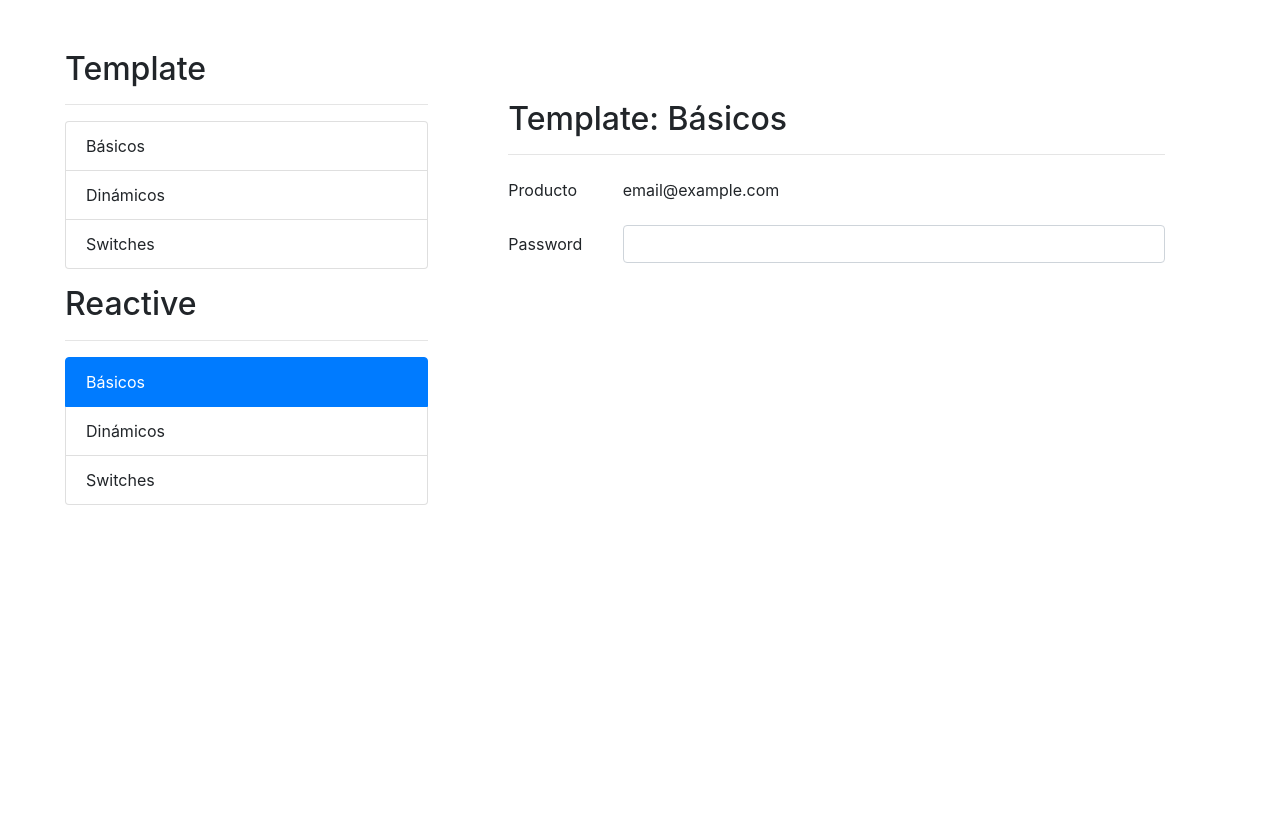
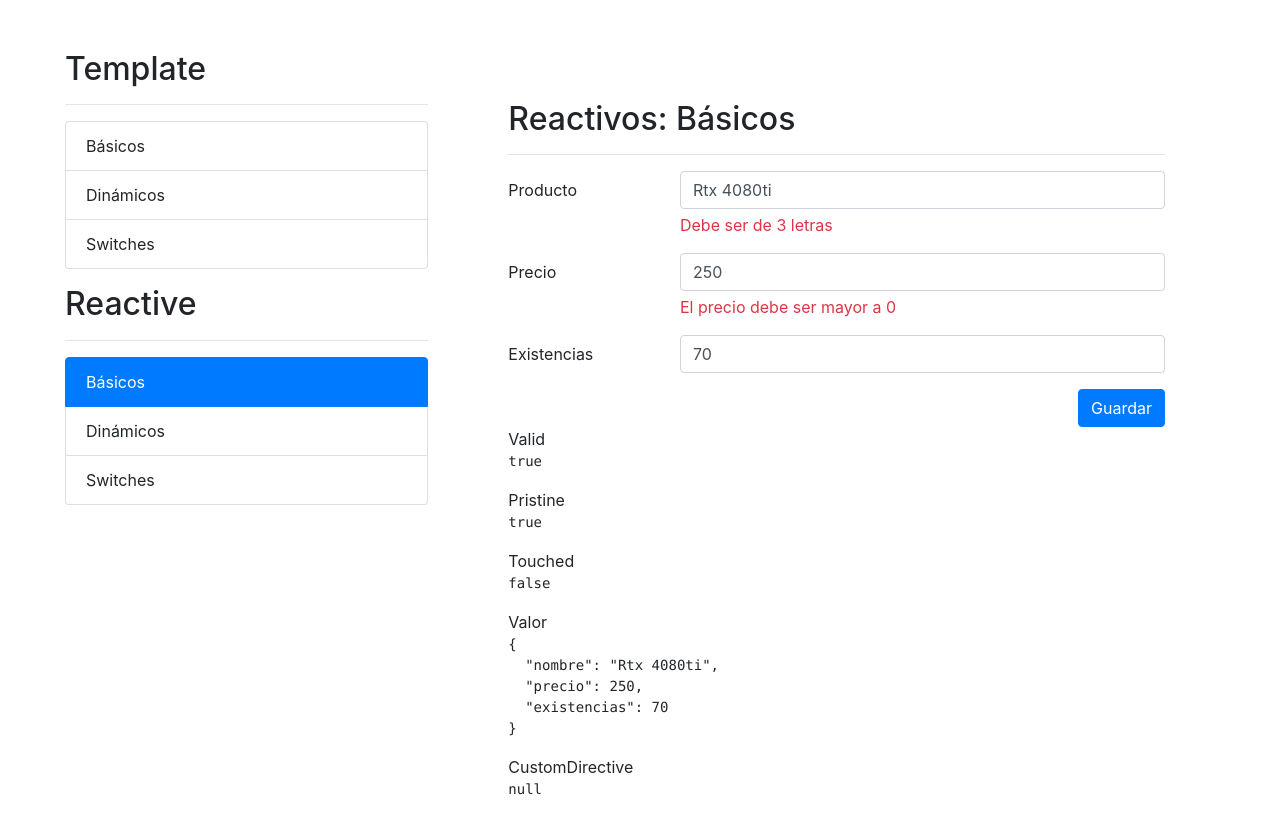
Before and after one commit to ferdiego88/formulariosApp, an Angular app: page /reactive/basicos in a window 1280 px wide. Shown: the top 832 px of the page. Before the commit the page ends 800 px from the top, so only its background shows below. Built offline with nearby package versions, Linux system fonts and the light colour scheme.

Commit message:
fsv init Formularios Reactivos

```diff
--- a/src/app/reactive/basicos/basicos.component.html
+++ b/src/app/reactive/basicos/basicos.component.html
@@ -1,23 +1,68 @@
-<h2>Template: Básicos</h2>
+<h2>Reactivos: Básicos</h2>
 <hr>
 
 <div class="row">
   <div class="col">
 
-    <form (ngSubmit)="guardar()">
-      <div class="form-group row">
-        <label for="staticEmail" class="col-sm-2 col-form-label">Producto</label>
-        <div class="col-sm-10">
-          <input type="text" readonly class="form-control-plaintext" id="staticEmail" value="email@example.com">
+    <form [formGroup]="miFormulario"
+          autocomplete="off">
+      <!-- Campo de Producto -->
+      <div class="mb-3 row">
+        <label class="col-sm-3 col-form-label">Producto</label>
+        <div class="col-sm-9">
+          <input type="text" class="form-control" formControlName="nombre" placeholder="Nombre del Producto">
+          <span
+          class="form-text text-danger">Debe ser de 3 letras</span>
         </div>
       </div>
-      <div class="form-group row">
-        <label for="inputPassword" class="col-sm-2 col-form-label">Password</label>
-        <div class="col-sm-10">
-          <input type="password" class="form-control" id="inputPassword">
+
+
+      <!-- Campo de Precio -->
+      <div class="mb-3 row">
+        <label class="col-sm-3 col-form-label">Precio</label>
+        <div class="col-sm-9">
+          <input type="number" class="form-control" formControlName="precio" placeholder="Precio del Producto">
+                  <span
+                  class="form-text text-danger">El precio debe ser mayor a 0</span>
         </div>
       </div>
+
+      <!-- Campo de Existencias -->
+      <div class="mb-3 row">
+        <label class="col-sm-3 col-form-label">Existencias</label>
+        <div class="col-sm-9">
+          <input  type="number" class="form-control" formControlName="existencias" placeholder="Existencias del Producto">
+        </div>
+      </div>
+
+      <div class="row">
+        <div class="col">
+          <button type="submit"
+          [disabled]="miFormulario.invalid"
+          class="btn btn-primary float-right">Guardar</button>
+        </div>
+      </div>
+
     </form>
 
   </div>
 </div>
+
+ <div class="row">
+  <div class="col">
+    <span>Valid</span>
+    <pre>{{miFormulario.valid}} </pre>
+
+    <span>Pristine</span>
+    <pre>{{miFormulario.pristine}} </pre>
+
+    <span>Touched</span>
+    <pre>{{miFormulario.touched}} </pre>
+
+    <span>Valor</span>
+    <pre>{{miFormulario.value | json}} </pre>
+
+    <span>CustomDirective</span>
+    <pre>{{miFormulario.controls['existencias']?.errors | json}} </pre>
+  </div>
+</div>
--- a/src/app/reactive/basicos/basicos.component.ts
+++ b/src/app/reactive/basicos/basicos.component.ts
@@ -1,16 +1,27 @@
 import { Component, OnInit } from '@angular/core';
+import { FormGroup, FormControl, FormBuilder, Validators } from '@angular/forms';
 
 @Component({
   selector: 'app-basicos',
   templateUrl: './basicos.component.html',
   styleUrls: ['./basicos.component.css']
 })
-export class BasicosComponent implements OnInit {
+export class BasicosComponent  {
 
-  constructor() { }
+  // miFormulario: FormGroup = new FormGroup({
+  //   nombre      : new FormControl('Rtx 4080ti'),
+  //   precio      : new FormControl(250),
+  //   existencias : new FormControl(70)
+  // })
 
-  ngOnInit(): void {
-  }
+  miFormulario: FormGroup = this.formBuilder.group({
+      nombre: ['Rtx 4080ti',[Validators.required,Validators.minLength(3)],],
+      precio: [250,[Validators.required,Validators.min(0)]],
+      existencias: [70,[Validators.required,Validators.min(0)]],
+  })
+
+  constructor(private formBuilder: FormBuilder) { }
+
 
   guardar() {
     console.log('Submit Hecho');
--- a/src/app/reactive/dinamicos/dinamicos.component.html
+++ b/src/app/reactive/dinamicos/dinamicos.component.html
@@ -1 +1,49 @@
-<p>dinamicos works!</p>
+<h2>Template: <small>Reactivos</small></h2>
+<hr>
+<form autocomplete="off">
+
+  <div class="mb-3 row">
+    <label for="" class="col-sm-3 col-form-label">Nombre</label>
+    <div class="col-sm-9">
+      <input type="text" class="form-control"
+        placeholder="Nombre de la persona">
+      <span>Este campo es
+        obligatorio</span>
+    </div>
+  </div>
+
+  <div class="mb-3 row">
+    <label for="" class="col-sm-3 col-form-label">Agregar</label>
+    <div class="col-sm-9">
+
+      <div class="input-group">
+        <input type="text" class="form-control" placeholder="Agregar Favorito">
+        <button class="btn btn-outline-primary" type="button">Agregar</button>
+      </div>
+
+    </div>
+  </div>
+
+  <div class="mb-3 row">
+    <label for="" class="col-sm-3 col-form-label">Favoritos</label>
+    <div class="col-sm-9">
+
+      <div class="input-group mb-1">
+        <input required type="text" class="form-control">
+        <button class="btn btn-outline-danger" type="button">Eliminar</button>
+      </div>
+    </div>
+  </div>
+
+
+  <div class="row">
+    <div class="col-sm-12">
+      <button class="btn btn-primary float-right" type="button"
+        >Guardar</button>
+    </div>
+  </div>
+
+</form>
+
+<!-- <span>Persona</span>
+<pre> {{persona | json}} </pre> -->
--- a/src/app/reactive/reactive.module.ts
+++ b/src/app/reactive/reactive.module.ts
@@ -5,6 +5,7 @@ import { ReactiveRoutingModule } from './reactive-routing.module';
 import { BasicosComponent } from './basicos/basicos.component';
 import { DinamicosComponent } from './dinamicos/dinamicos.component';
 import { SwitchesComponent } from './switches/switches.component';
+import { ReactiveFormsModule } from '@angular/forms';
 
 
 @NgModule({
@@ -15,6 +16,7 @@ import { SwitchesComponent } from './switches/switches.component';
   ],
   imports: [
     CommonModule,
+    ReactiveFormsModule,
     ReactiveRoutingModule
   ]
 })
--- a/src/app/reactive/switches/switches.component.html
+++ b/src/app/reactive/switches/switches.component.html
@@ -1 +1,75 @@
-<p>switches works!</p>
+<h2>Template: <small>Switches</small></h2>
+<hr>
+<form>
+    <div class="row mb-3">
+      <label class="col-sm-3 col-form-label">Género</label>
+      <div class="col-sm-9">
+
+        <div class="form-check">
+          <input class="form-check-input" type="radio"
+                 value="M"
+                 name="radioGenero" id="radioMasculino">
+          <label class="form-check-label" for="radioMasculino">
+          Masculino
+          </label>
+        </div>
+        <div class="form-check">
+          <input class="form-check-input" type="radio"
+                  value="F"
+                  name="radioGenero" id="radioFemenino">
+          <label class="form-check-label" for="radioFemenino">
+            Femenino
+          </label>
+        </div>
+
+      </div>
+    </div>
+
+    <div class="row mb-3">
+      <label class="col-sm-3 col-form-label">Notificaciones</label>
+      <div class="col-sm-9">
+        <div class="custom-control custom-switch mt-2">
+          <input type="checkbox"
+                  class="custom-control-input"
+                 id="customSwitch1">
+          <label class="custom-control-label" for="customSwitch1">Quiero recibir Notificaciones</label>
+        </div>
+      </div>
+   </div>
+
+    <div class="row mb-3">
+      <label class="col-sm-3 col-form-label"></label>
+      <div class="col-sm-9">
+        <div class="form-check">
+          <input class="form-check-input"
+                type="checkbox" id="defaultCheck1">
+          <label class="form-check-label" for="defaultCheck1">
+          Términos y Condiciones
+          </label>
+        </div>
+      </div>
+   </div>
+
+   <div class="row">
+    <div class="col">
+      <button class="btn btn-primary float-right">Guardar</button>
+    </div>
+   </div>
+</form>
+<!--
+<h5>Valor del Formulario</h5>
+<pre> {{miFormulario.value | json}} </pre>
+
+
+<h5>Persona</h5>
+<pre> {{persona | json}} </pre>
+
+<h5>Valid</h5>
+<pre> {{miFormulario.valid}} </pre>
+
+<h5>Términos</h5>
+<pre> {{miFormulario.controls?.['terminos']?.errors | json}} </pre>
+
+
+<br> -->
+<pre>Condiciones:  </pre>
```
